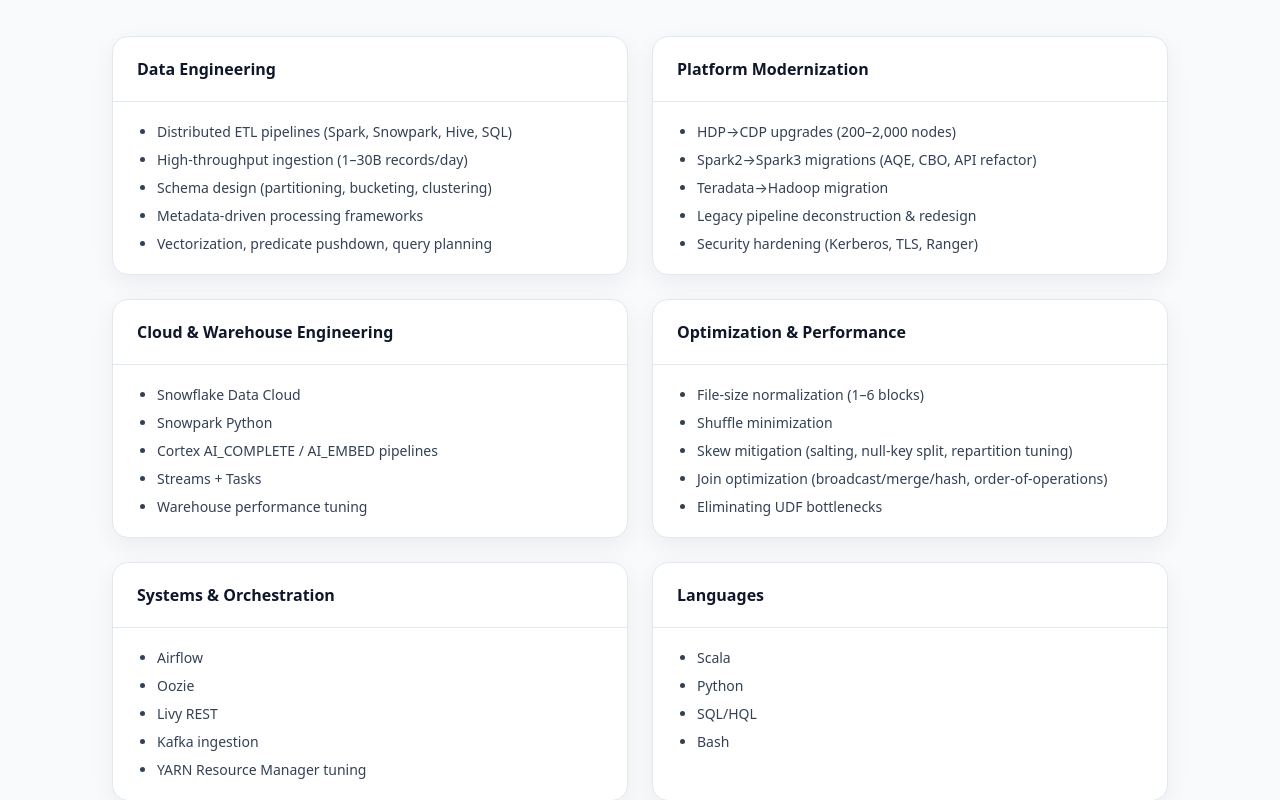
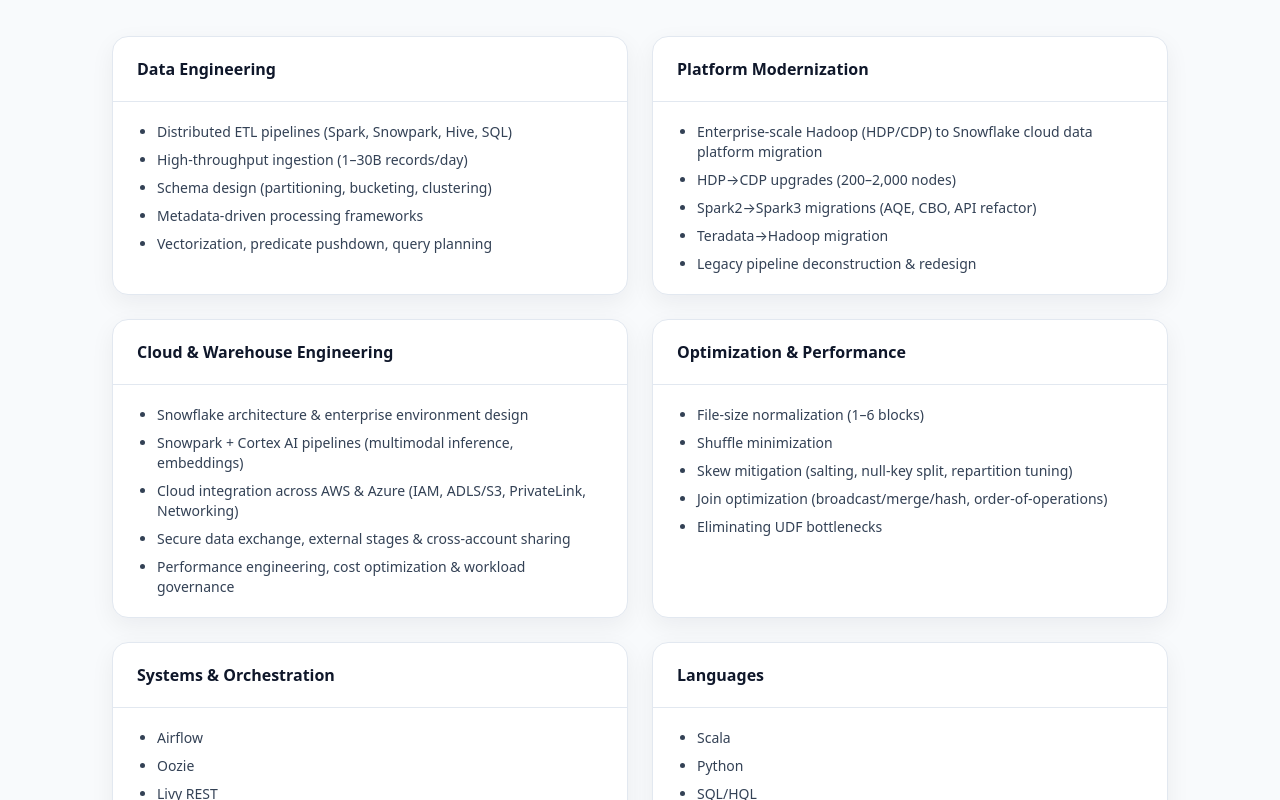
Before and after one commit to marmikpatel2621/portfolio, a Next.js app: page / in a window 1280 px wide. Shown: the part 2480-3280 px from the top of the page. Built offline with nearby package versions, Linux system fonts and the light colour scheme.

Commit message:
Update skills list with new items and reformat sections

```diff
--- a/content/skills.ts
+++ b/content/skills.ts
@@ -13,23 +13,23 @@
     {
       name: 'Platform Modernization',
       items: [
+        'Enterprise-scale Hadoop (HDP/CDP) to Snowflake cloud data platform migration',
         'HDP→CDP upgrades (200–2,000 nodes)',
         'Spark2→Spark3 migrations (AQE, CBO, API refactor)',
         'Teradata→Hadoop migration',
-        'Legacy pipeline deconstruction & redesign',
-        'Security hardening (Kerberos, TLS, Ranger)',
+        'Legacy pipeline deconstruction & redesign'
       ],
     },
     {
-      name: 'Cloud & Warehouse Engineering',
-      items: [
-        'Snowflake Data Cloud',
-        'Snowpark Python',
-        'Cortex AI_COMPLETE / AI_EMBED pipelines',
-        'Streams + Tasks',
-        'Warehouse performance tuning',
-      ],
-    },
+  name: 'Cloud & Warehouse Engineering',
+  items: [
+    'Snowflake architecture & enterprise environment design',
+    'Snowpark + Cortex AI pipelines (multimodal inference, embeddings)',
+    'Cloud integration across AWS & Azure (IAM, ADLS/S3, PrivateLink, Networking)',
+    'Secure data exchange, external stages & cross-account sharing',
+    'Performance engineering, cost optimization & workload governance',
+  ],
+},
     {
       name: 'Optimization & Performance',
       items: [
@@ -54,7 +54,7 @@
         'Batch + near-real-time pipelines',
         'Multimodal AI inference pipelines',
         'Metadata governance',
-        'Client consulting & pre-sales engineering',
+        'Client consulting, pre-sales & post-sales engineering',
         'Documentation, runbooks, SOP creation',
       ],
     },
```
